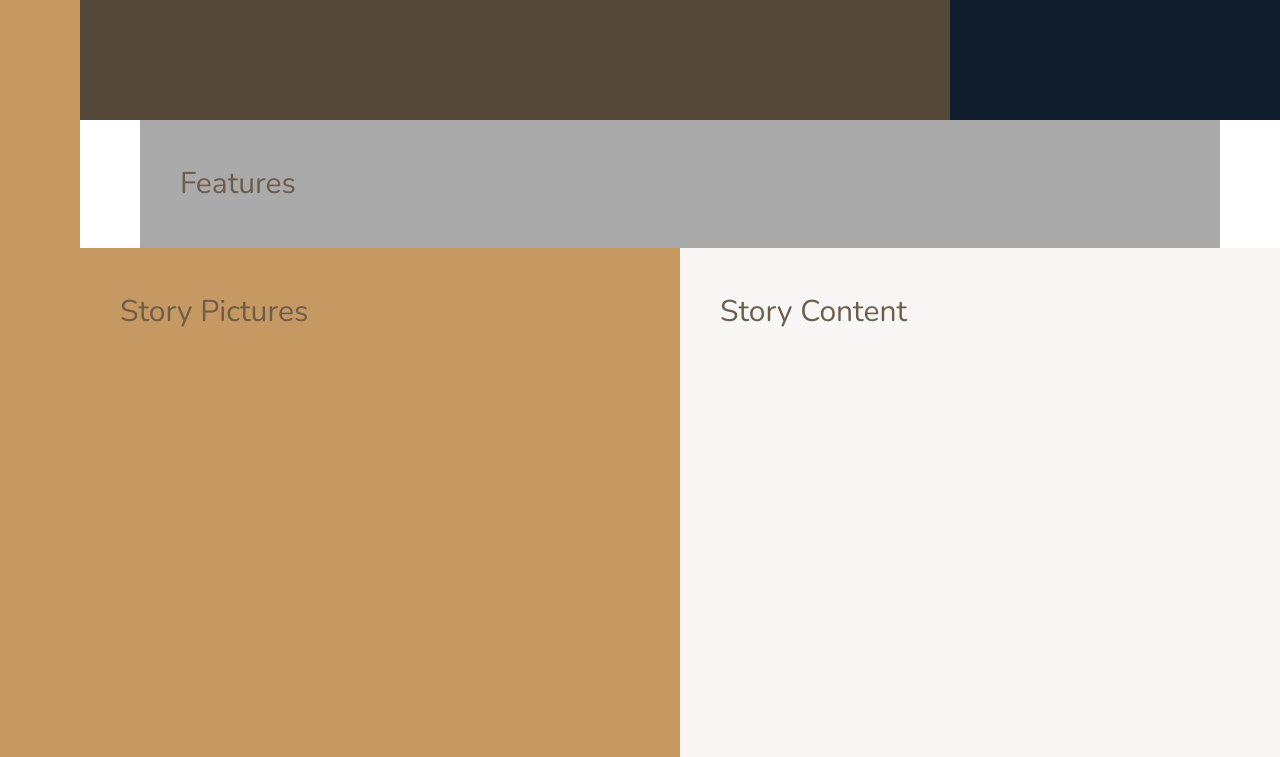
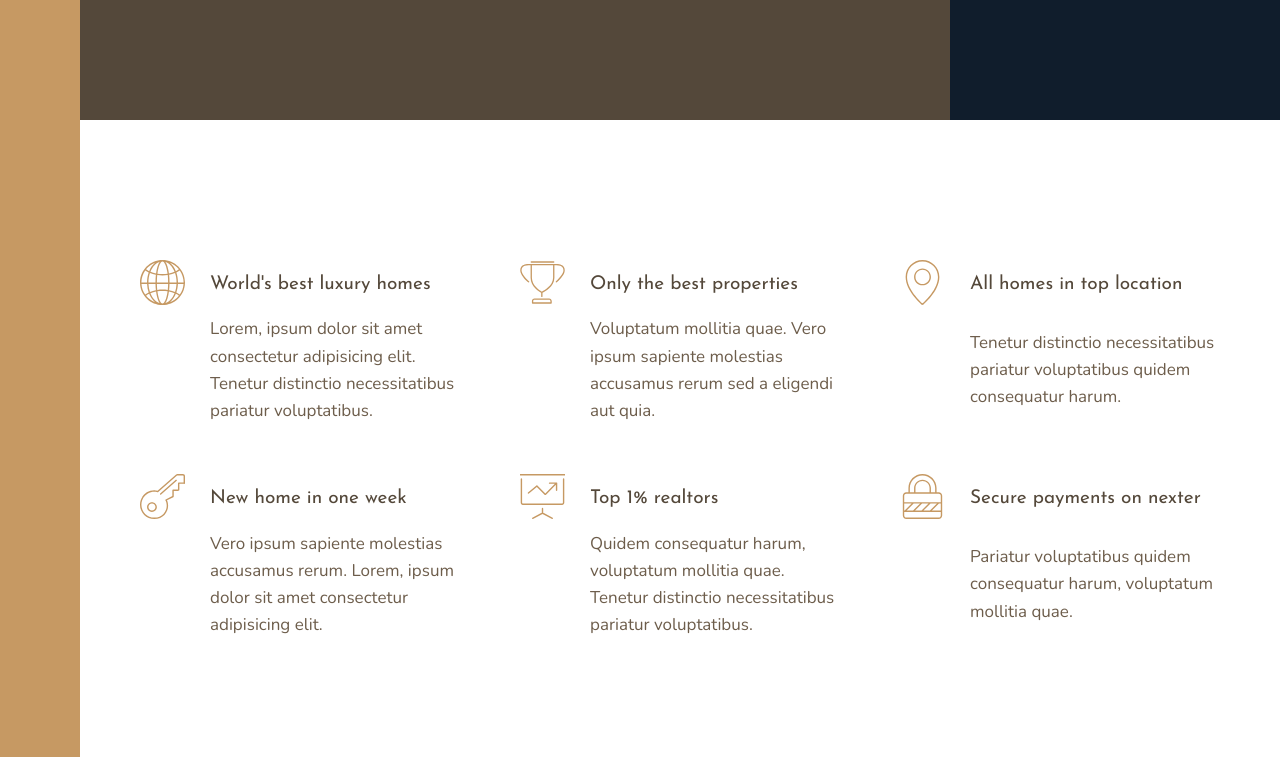
Before and after one commit to Vaggelis-Giannakosian/nexter, a website: page index.html in a window 1280 px wide. Shown: the part 520-1277 px from the top of the page. Drawn offline with nearby package versions, Linux system fonts and the light colour scheme; files that its build step writes are made by us from their sources.

Commit message:
completed the styling of the features section

```diff
--- a/index.html
+++ b/index.html
@@ -23,7 +23,64 @@
     </div>
 
     <section class="features">
-        Features
+        <div class="feature">
+            <svg class="feature__icon">
+                <use xlink:href="img/sprite.svg#icon-global"></use>
+            </svg>
+            <h4 class="heading-4 heading-4--dark">World's best luxury homes</h4>
+            <p class="feature__text">
+                Lorem, ipsum dolor sit amet consectetur adipisicing elit. Tenetur distinctio necessitatibus pariatur voluptatibus.
+            </p>
+        </div>
+        <div class="feature">
+            <svg class="feature__icon">
+                <use xlink:href="img/sprite.svg#icon-trophy"></use>
+            </svg>
+            <h4 class="heading-4 heading-4--dark">Only the best properties</h4>
+            <p class="feature__text">
+                Voluptatum mollitia quae. Vero ipsum sapiente molestias accusamus rerum sed a eligendi aut quia.
+            </p>
+        </div>
+
+        <div class="feature">
+            <svg class="feature__icon">
+                <use xlink:href="img/sprite.svg#icon-map-pin"></use>
+            </svg>
+            <h4 class="heading-4 heading-4--dark">All homes in top location</h4>
+            <p class="feature__text">
+                Tenetur distinctio necessitatibus pariatur voluptatibus quidem consequatur harum.
+            </p>
+        </div>
+
+        <div class="feature">
+            <svg class="feature__icon">
+                <use xlink:href="img/sprite.svg#icon-key"></use>
+            </svg>
+            <h4 class="heading-4 heading-4--dark">New home in one week</h4>
+            <p class="feature__text">
+                Vero ipsum sapiente molestias accusamus rerum. Lorem, ipsum dolor sit amet consectetur adipisicing elit.
+            </p>
+        </div>
+
+        <div class="feature">
+            <svg class="feature__icon">
+                <use xlink:href="img/sprite.svg#icon-presentation"></use>
+            </svg>
+            <h4 class="heading-4 heading-4--dark">Top 1% realtors</h4>
+            <p class="feature__text">
+                Quidem consequatur harum, voluptatum mollitia quae. Tenetur distinctio necessitatibus pariatur voluptatibus.
+            </p>
+        </div>
+
+        <div class="feature">
+            <svg class="feature__icon">
+                <use xlink:href="img/sprite.svg#icon-lock"></use>
+            </svg>
+            <h4 class="heading-4 heading-4--dark">Secure payments on nexter</h4>
+            <p class="feature__text">
+                Pariatur voluptatibus quidem consequatur harum, voluptatum mollitia quae.
+            </p>
+        </div>
     </section>
 
     <div class="story__pictures">
--- a/sass/_base.scss
+++ b/sass/_base.scss
@@ -37,12 +37,9 @@ body{
 .container {
   display: grid;
   grid-template-rows: 80vh min-content 40vw repeat(3,min-content);
-  grid-template-columns: [sidebar-start]8rem [sidebar-end full-start] minmax(6rem,1fr) [center-start] repeat(8, [col-start] minmax(min-content,14rem) [col-end]) [center-end] minmax(6rem,1fr) [full-end];
+  grid-template-columns: [sidebar-start]8rem [sidebar-end full-start]
+  minmax(6rem,1fr) [center-start] repeat(8, [col-start] minmax(min-content,14rem) [col-end])
+  [center-end] minmax(6rem,1fr) [full-end];
 
 
-  &>*{
-    padding:40px;
-    font-size: 3rem;
-  }
-
 }
--- a/sass/_features.scss
+++ b/sass/_features.scss
@@ -1,7 +1,34 @@
 .features{
 
-  background-color: $color-grey-light-2;
   grid-column: center-start / center-end;
+  margin:15rem 0;
+
+  display: grid;
+  //grid-template-columns: repeat(3,1fr);
+  grid-template-columns: repeat(auto-fit, minmax(25rem,1fr));
+  grid-gap:6rem;
+}
+
+.feature{
+  display: grid;
+  grid-template-columns: min-content 1fr;
+  grid-row-gap: 1.5rem;
+  grid-column-gap: 2.5rem;
+  align-items: start;
+
+  &__icon{
+    fill:$color-primary;
+    width:4.5rem;
+    height: 4.5rem;
+    grid-column: 1/1;
+    grid-row: 1/span 2;
+    transform: translateY(-1rem);
+  }
+
+
+  &__text{
+    font-size: 1.7rem;
+  }
 
 
 }
--- a/sass/_typography.scss
+++ b/sass/_typography.scss
@@ -0,0 +1,28 @@
+
+%heading{
+  font-family: $font-display;
+  font-weight: 400;
+}
+
+.heading-1{
+  @extend %heading;
+
+}
+
+.heading-2{
+  @extend %heading;
+
+}
+
+.heading-3{
+  @extend %heading;
+
+}
+
+.heading-4{
+  @extend %heading;
+  font-size: 1.9rem;
+
+  &--light{color:$color-grey-light-1};
+  &--dark{color:$color-grey-dark-1};
+}
```
Also changed, not shown: css/style.css (added).
